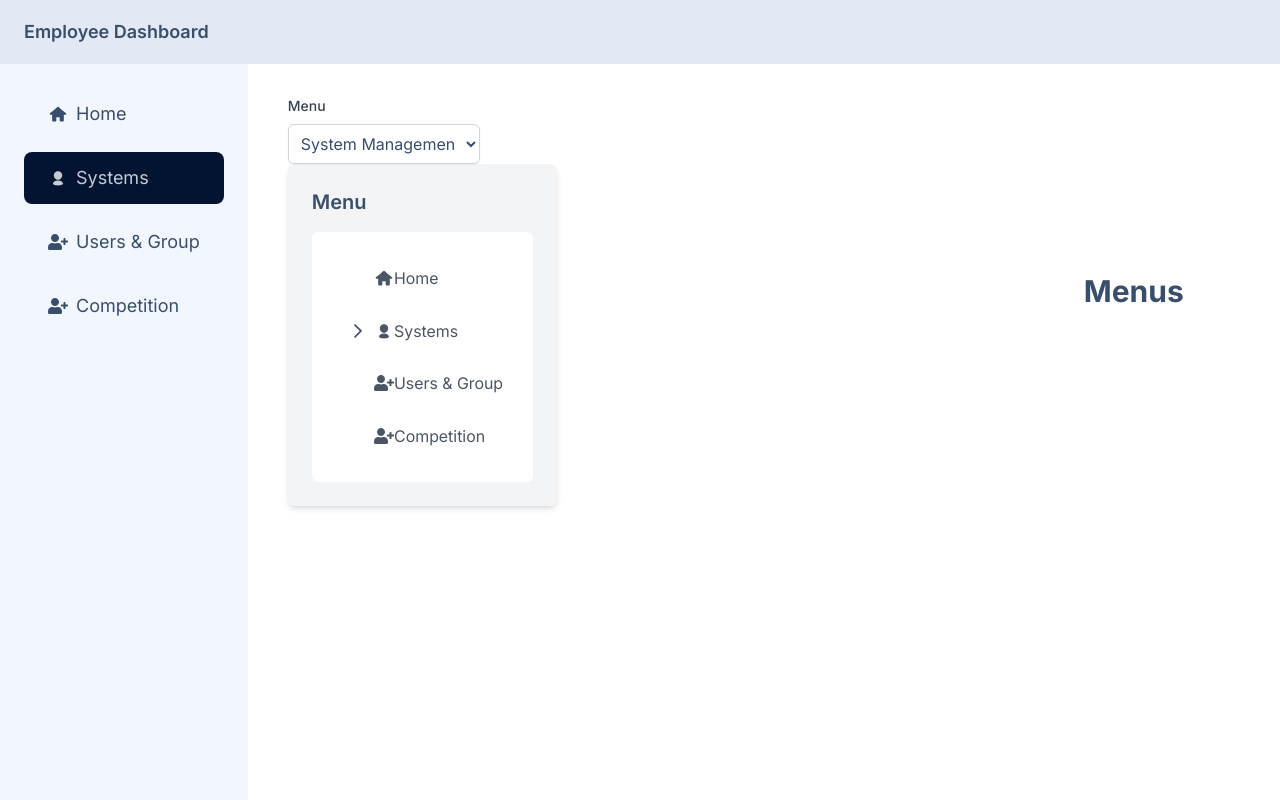
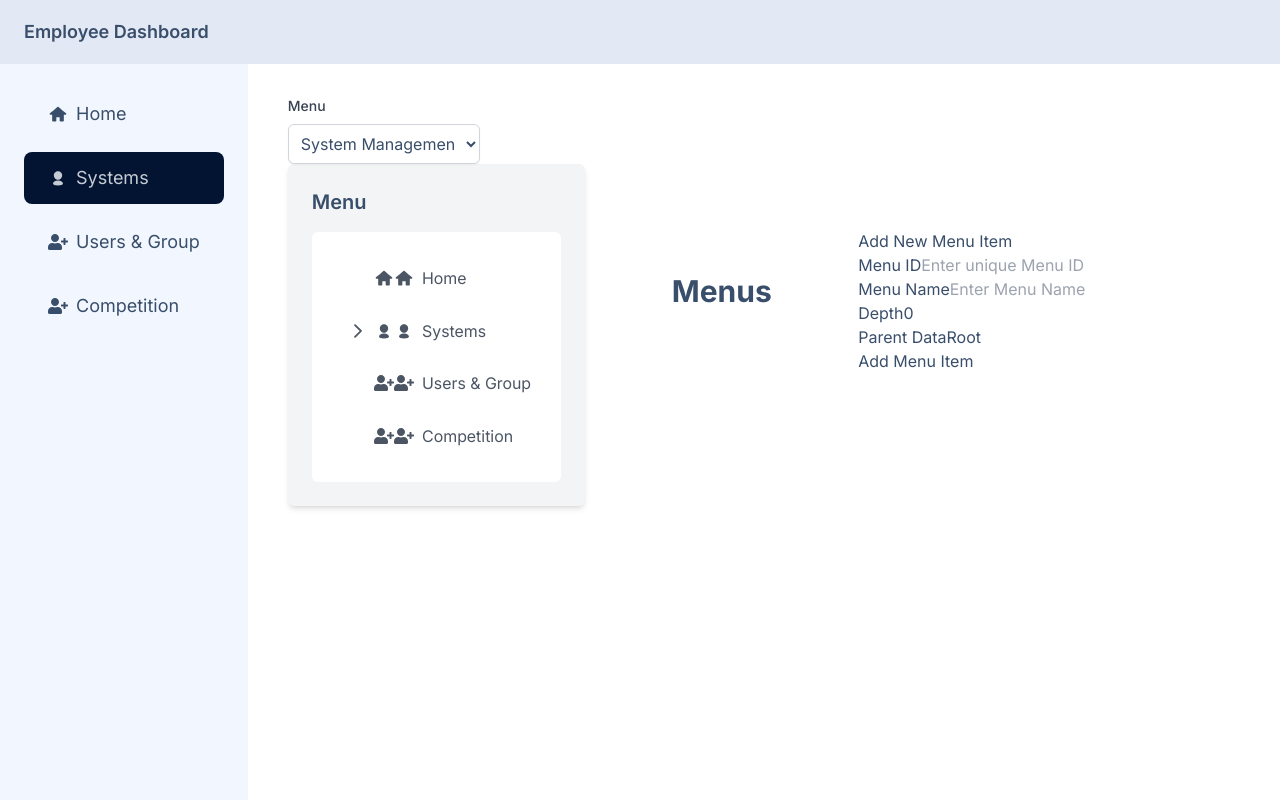
Before and after one commit to catchuptarak/fullstack-engineering, a Next.js app in the folder frontend/: page /systems/menus in a window 1280 px wide. Built offline with nearby package versions, Linux system fonts and the light colour scheme.

Commit message:
add item

```diff
--- a/frontend/app/systems/menus/page.tsx
+++ b/frontend/app/systems/menus/page.tsx
@@ -1,11 +1,33 @@
+"use client";
+
 import FilterBar from "@/components/shared/FilterBar";
 import SearchEmployee from "@/components/shared/SearchEmployee";
 import TreeView from "@/components/shared/TreeView";
+import AddMenuItem from "@/components/shared/add-menu/AddMenuitem";
 import EmployeeTable from "@/components/tables/EmployeeTable";
 import { fetchEmployees } from "@/lib/actions/employee.actions";
+import { useState } from "react";
 
+interface AddMenuItemProps {
+  onSubmit: (newMenuItem: MenuItem) => void; // Callback to handle form submission
+  parentData: any; // To help with parent data if needed (could be an existing node)
+  depth: number; // Current depth level in the tree (helps with nesting)
+}
+
+interface MenuItem {
+  menuid: string;
+  depth: number;
+  parentdata: any;
+  name: string;
+}
 const Page = async ({}: {}) => {
   const options = ["System Management"];
+  const [menuItems, setMenuItems] = useState<MenuItem[]>([]);
+
+  const handleAddMenuItem = (newMenuItem: MenuItem) => {
+    setMenuItems([...menuItems, newMenuItem]); // Add the new item to the menu array
+  };
+
 
   return (
     <section>
@@ -31,6 +53,7 @@ const Page = async ({}: {}) => {
 
         {/* Placeholder for additional components */}
         <h1 className="text-head">Menus</h1>
+        <AddMenuItem onSubmit={handleAddMenuItem} parentData={{ label: "Root" }} depth={0} />
       </div>
     </section>
   );
--- a/frontend/components/shared/TreeView.css
+++ b/frontend/components/shared/TreeView.css
@@ -8,6 +8,7 @@
     display: flex;
     align-items: center;
     position: relative;
+    padding-right: 30px; /* Adding space for the plus button */
   }
 
   /* Adding lines connecting the parent to children */
@@ -25,8 +26,9 @@
 
   /* Connecting line for children nodes */
   .custom-tree .p-tree-node > .p-tree-node-content > .p-tree-node-label {
-    font-size: 1rem;
+    font-size: 1rem; /* Increase font size */
     font-weight: 500;
+    margin-left: 10px; /* Adjust space between icon and text */
   }
 
   .custom-tree .p-tree-node-children {
@@ -34,19 +36,21 @@
   }
 
   .custom-tree .p-tree-node-children > .p-tree-node {
-    margin-top: 4px;
+    margin-top: 8px; /* Adjust spacing between child nodes */
   }
 
   /* Hover effect */
   .custom-tree .p-tree-node-content:hover {
-    background-color: #f3f4f6;
+    background-color: #f3f4f6; /* Light hover effect */
+    cursor: pointer; /* Change cursor to indicate clickable */
   }
 
   /* Increase size of the layout */
   .custom-tree .p-tree {
-    font-size: 1.1rem;
-    max-width: 500px; /* Increase the width of the tree */
-    padding: 10px;
+    font-size: 1.1rem; /* Adjust font size of the entire tree */
+    max-width: 600px; /* Increase width of the tree */
+    padding: 20px; /* Add more padding */
+    background-color: #fff; /* White background for better readability */
   }
 
   /* Tree Icon Styles */
@@ -57,5 +61,46 @@
 
   /* Optional: style the icons */
   .custom-tree .p-tree-node .p-tree-node-content .p-tree-node-label > .p-tree-node-icon {
-    margin-right: 8px;
+    margin-right: 10px; /* More space between icon and label */
+    font-size: 1.2rem; /* Increase icon size */
   }
+
+  /* Plus Button on Hover */
+  .custom-tree .p-tree-node .group {
+    position: relative;
+    width: 100%;
+  }
+
+  .custom-tree .p-tree-node .group .group-hover\:block {
+    display: none;
+  }
+
+  .custom-tree .p-tree-node .group:hover .group-hover\:block {
+    display: block;
+  }
+
+  /* Customize Plus Button Style */
+  .custom-tree .p-tree-node .group .group-hover\:block button {
+    background-color: #4B5563;
+    color: white;
+    border-radius: 50%;
+    padding: 8px;
+    font-size: 1.4rem; /* Increase font size */
+    border: none;
+    cursor: pointer;
+    box-shadow: 0 2px 6px rgba(0, 0, 0, 0.2); /* Add shadow to button */
+    position: absolute;
+    right: 10px; /* Adjust right distance for better placement */
+    top: 50%; /* Align vertically to the center */
+    transform: translateY(-50%); /* Center the button vertically */
+  }
+
+  .custom-tree .p-tree-node .group .group-hover\:block button:hover {
+    background-color: #6366F1; /* Hover effect */
+    transform: scale(1.1); /* Slightly enlarge on hover */
+  }
+
+  /* Increase padding for better spacing */
+  .custom-tree .p-tree-node > .p-tree-node-content {
+    padding: 8px 10px;
+  }
--- a/frontend/components/shared/TreeView.tsx
+++ b/frontend/components/shared/TreeView.tsx
@@ -5,7 +5,7 @@ import { Tree } from "primereact/tree";
 import { FaUserPlus } from "react-icons/fa";
 import { TiHome, TiUser } from "react-icons/ti";
 import sideBarItems from "@/constants/sideBarItems";
-import "./TreeView.css"
+import "./TreeView.css";
 import 'primereact/resources/themes/lara-light-indigo/theme.css'; // Theme
 import 'primereact/resources/primereact.min.css';  // Core Styles
 import 'primeicons/primeicons.css';  // Icons
@@ -13,6 +13,7 @@ import 'primeicons/primeicons.css';  // Icons
 // Prepare the tree data for PrimeReact's Tree component
 const TreeView = () => {
   const [expandedKeys, setExpandedKeys] = useState<any>({});
+  const [items, setItems] = useState(sideBarItems); // Store items in state to add new ones dynamically
 
   const prepareTreeData = (items: any) => {
     return items.map((item: any) => ({
@@ -23,10 +24,29 @@ const TreeView = () => {
     }));
   };
 
-  const treeData = prepareTreeData(sideBarItems);
+  const treeData = prepareTreeData(items);
 
   const onToggle = (e: any) => {
     setExpandedKeys(e.value); // Update the expanded state when a node is toggled
+  };
+
+  const handleAddItem = (parent: any) => {
+    const newItem = {
+      title: `New Item`,
+      route: `new-item-${Math.random().toString(36).substr(2, 9)}`,
+      Icon: TiUser, // Example icon for new items
+      submenu: [],
+    };
+
+    // Add the new item to the parent node's submenu
+    if (parent) {
+      parent.submenu.push(newItem);
+    } else {
+      setItems([...items, newItem]); // If no parent, add to root
+    }
+
+    // Update the tree to reflect changes
+    setItems([...items]);
   };
 
   return (
@@ -40,6 +60,27 @@ const TreeView = () => {
         selectionKeys={expandedKeys} // Bind selected keys if needed (for single selection)
         onSelect={(e) => console.log("Selected node:", e.value)} // Log selected node
         className="border-none custom-tree" // Apply custom styling
+        nodeTemplate={(node) => (
+          <div className="relative group">
+            <div className="flex items-center">
+              {node.icon && <span className="mr-2">{node.icon}</span>}
+              {node.label}
+            </div>
+
+            {/* Plus button for adding a new item */}
+            <div className="absolute top-0 right-0 hidden group-hover:block">
+              <button
+                className="p-2 bg-blue-500 text-white rounded-full"
+                onClick={(e) => {
+                  e.stopPropagation();
+                  handleAddItem(node); // Add item when clicked
+                }}
+              >
+                <FaUserPlus />
+              </button>
+            </div>
+          </div>
+        )}
       />
     </div>
   );
--- /dev/null
+++ b/frontend/components/shared/add-menu/AddMenuitem.css
@@ -0,0 +1,52 @@
+.add-menu-item {
+  padding: 20px;
+  background-color: #f9f9f9;
+  border-radius: 8px;
+  box-shadow: 0 2px 6px rgba(0, 0, 0, 0.1);
+}
+
+h3 {
+  margin-bottom: 20px;
+  color: #333;
+}
+
+.form-group {
+  margin-bottom: 16px;
+}
+
+label {
+  display: block;
+  margin-bottom: 8px;
+  color: #555;
+}
+
+input {
+  width: 100%;
+  padding: 8px;
+  font-size: 1rem;
+  border: 1px solid #ccc;
+  border-radius: 4px;
+}
+
+button.btn-submit {
+  background-color: #4CAF50;
+  color: white;
+  padding: 10px 20px;
+  border: none;
+  border-radius: 4px;
+  cursor: pointer;
+  font-size: 1rem;
+}
+
+button.btn-submit:hover {
+  background-color: #45a049;
+}
+
+ul {
+  list-style-type: none;
+  padding-left: 0;
+}
+
+li {
+  margin: 8px 0;
+}
--- /dev/null
+++ b/frontend/components/shared/add-menu/AddMenuitem.tsx
@@ -0,0 +1,103 @@
+"use client";
+
+import React, { useState } from "react";
+
+interface AddMenuItemProps {
+  onSubmit: (newMenuItem: MenuItem) => void; // Callback to handle form submission
+  parentData: any; // To help with parent data if needed (could be an existing node)
+  depth: number; // Current depth level in the tree (helps with nesting)
+}
+
+interface MenuItem {
+  menuid: string;
+  depth: number;
+  parentdata: any;
+  name: string;
+}
+
+const AddMenuItem: React.FC<AddMenuItemProps> = ({ onSubmit, parentData, depth }) => {
+  // Form state management
+  const [menuid, setMenuid] = useState<string>("");
+  const [name, setName] = useState<string>("");
+  const [parentdata, setParentData] = useState<any>(parentData); // Parent data reference
+  const [depthLevel, setDepth] = useState<number>(depth); // Current depth
+
+  // Handle form submission
+  const handleSubmit = (e: React.FormEvent) => {
+    e.preventDefault();
+
+    // Construct the new menu item object
+    const newMenuItem: MenuItem = {
+      menuid,
+      depth: depthLevel,
+      parentdata,
+      name,
+    };
+
+    // Submit the new menu item
+    onSubmit(newMenuItem);
+
+    // Reset the form after submission
+    setMenuid("");
+    setName("");
+  };
+
+  return (
+    <div className="add-menu-item">
+      <h3>Add New Menu Item</h3>
+      <form onSubmit={handleSubmit}>
+        <div className="form-group">
+          <label htmlFor="menuid">Menu ID</label>
+          <input
+            type="text"
+            id="menuid"
+            value={menuid}
+            onChange={(e) => setMenuid(e.target.value)}
+            required
+            placeholder="Enter unique Menu ID"
+          />
+        </div>
+
+        <div className="form-group">
+          <label htmlFor="name">Menu Name</label>
+          <input
+            type="text"
+            id="name"
+            value={name}
+            onChange={(e) => setName(e.target.value)}
+            required
+            placeholder="Enter Menu Name"
+          />
+        </div>
+
+        <div className="form-group">
+          <label htmlFor="depth">Depth</label>
+          <input
+            type="number"
+            id="depth"
+            value={depthLevel}
+            onChange={(e) => setDepth(Number(e.target.value))}
+            required
+            min="0"
+          />
+        </div>
+
+        <div className="form-group">
+          <label htmlFor="parentdata">Parent Data</label>
+          <input
+            type="text"
+            id="parentdata"
+            value={parentdata ? parentdata.label : ""}
+            onChange={(e) => setParentData(e.target.value)} // Handle parent data update
+            required
+            placeholder="Enter Parent Data"
+          />
+        </div>
+
+        <button type="submit" className="btn-submit">Add Menu Item</button>
+      </form>
+    </div>
+  );
+};
+
+export default AddMenuItem;
```
